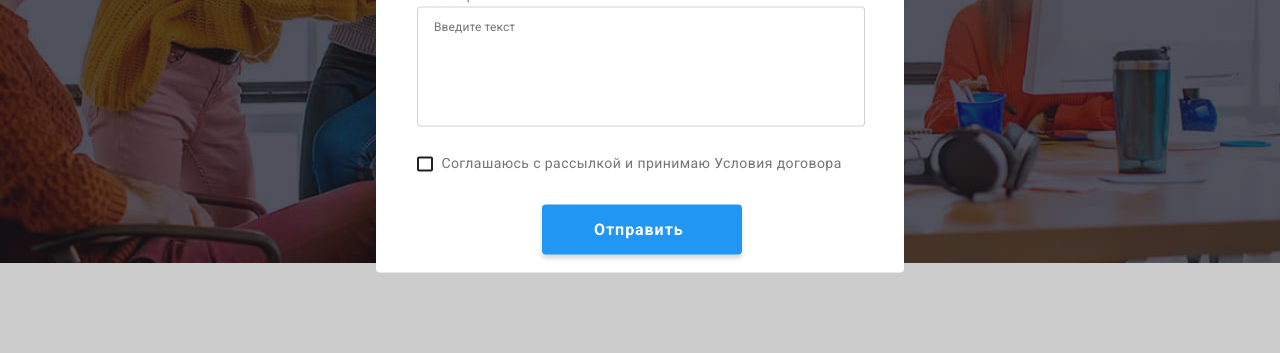
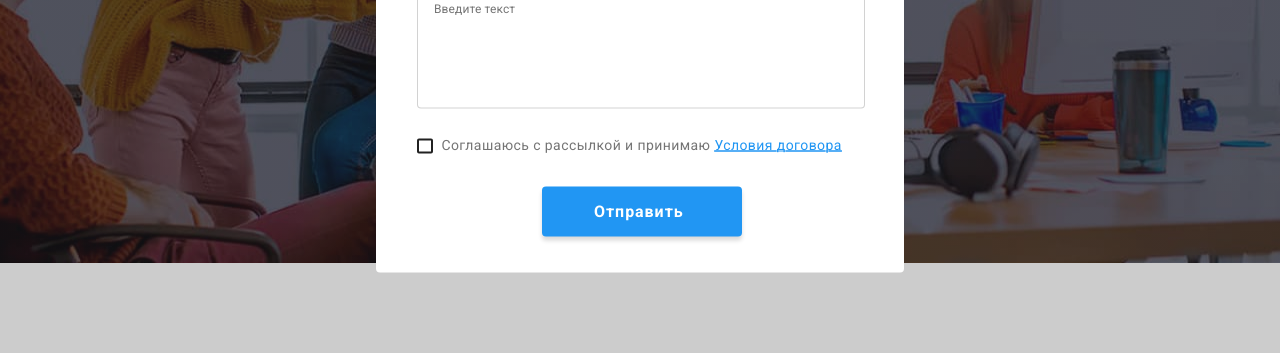
Before and after one commit to WladBelow/goit-markup-hw-06, a plain HTML site: page index.html in a window 1280 px wide. Both pictures are taken after a click on the button "Заказать услугу". Shown: the part 418-771 px from the top of the page. Drawn offline with nearby package versions, Linux system fonts and the light colour scheme.

Commit message:
hw 6 update

```diff
--- a/css/styles.css
+++ b/css/styles.css
@@ -1017,7 +1017,7 @@ transition: opacity 250ms var(--timing-function), visibility 250ms var(--timing-
         text-align: center;
         letter-spacing: 0.03em;
         margin-top: 40px;
-        margin-bottom: 30px;
+        margin-bottom: 12px;
 
         color: #212121;
 }
@@ -1132,6 +1132,8 @@ transition: opacity 250ms var(--timing-function), visibility 250ms var(--timing-
 .modal-btn-design:hover,
 .modal-btn-design:focus {
     transform: scale(1.05);
+    transform: background-fill cubic-bezier(0.4, 0, 0.2, 1);
+    transition-duration: 250ms;
 }
 
 .policy-text {
@@ -1202,3 +1204,23 @@ transition: opacity 250ms var(--timing-function), visibility 250ms var(--timing-
 .check-icon {
     fill: transparent;
 }
+
+.policy-link {
+    position: relative;
+    margin-left: 4px;
+    color: var(--main-page-highlight);
+}
+
+.policy-underline {
+    display: inline;
+}
+
+.policy-underline::after {
+    position: absolute;
+    content: "";
+    width: 100%;
+    height: 1px;
+    left: 0;
+    bottom: 5px;
+    background-color: var(--main-page-highlight);
+}
--- a/index.html
+++ b/index.html
@@ -729,8 +729,10 @@
                                 <use href="./images/icon.svg#icon-accept"></use>
                             </svg>
                         </span>
-                        Соглашаюсь с рассылкой и принимаю Условия договора</label
-                    >
+                        Соглашаюсь с рассылкой и принимаю
+                        <a href="" class="policy-link">
+                        <div class="policy-underline">Условия договора</div></a>
+                    </label>
 
                     <button type="submit" class="modal-btn modal-btn-design">
                         Отправить
```
